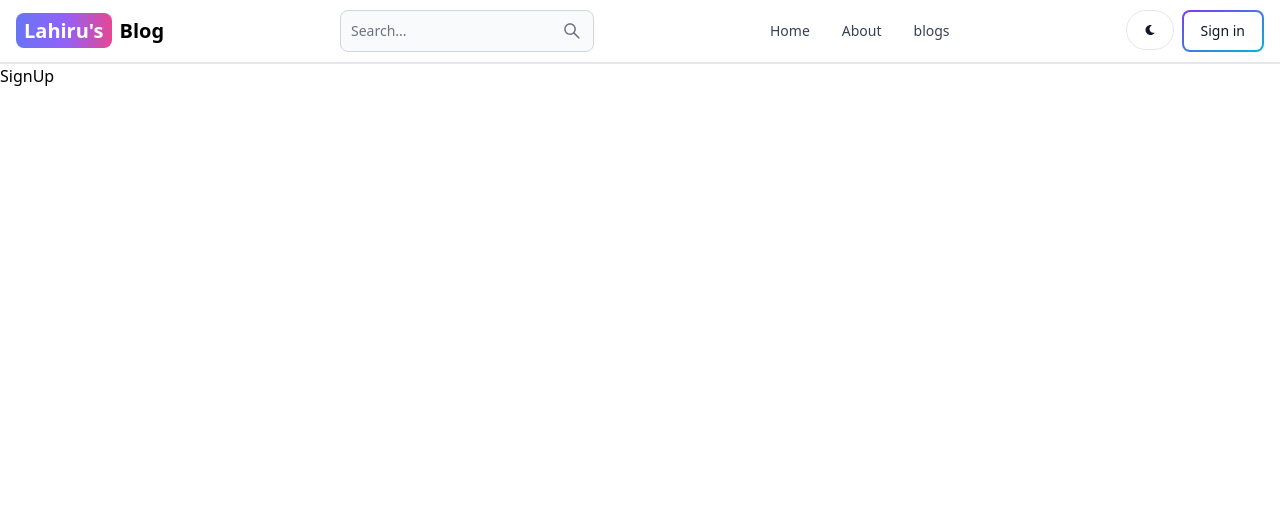
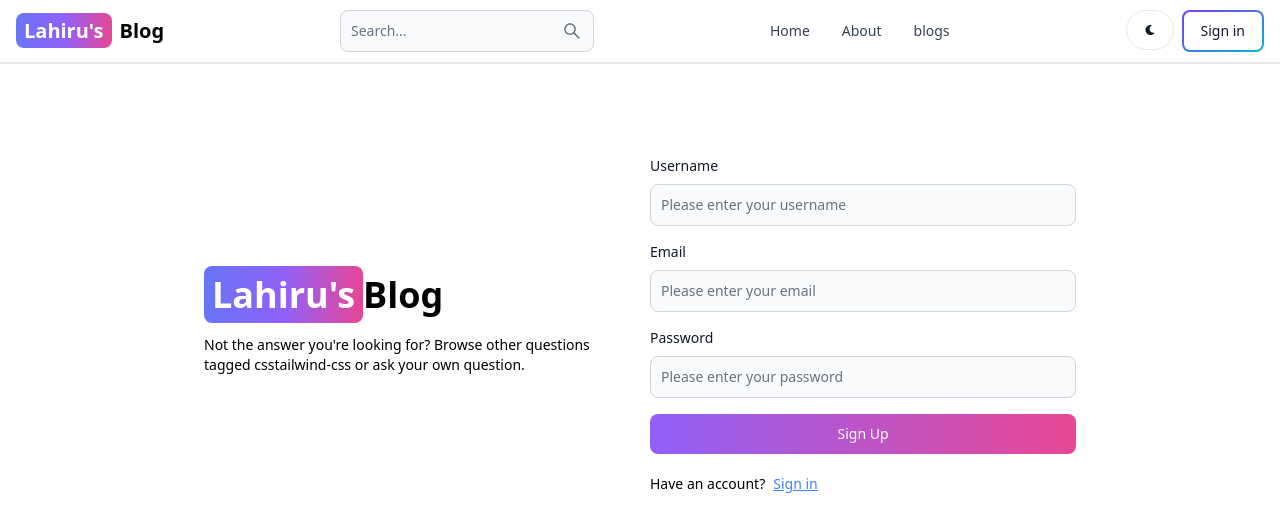
Before and after one commit to LahiruNanayakkaraUOM/Mern-Blog, a React (Vite) app in the folder client/: page /sign-up in a window 1280 px wide. Shown: the top 532 px of the page. Built offline with nearby package versions, Linux system fonts and the light colour scheme.

Commit message:
sign up page ui created

```diff
--- a/client/src/pages/SignUp.jsx
+++ b/client/src/pages/SignUp.jsx
@@ -1,5 +1,64 @@
+import { Button, Label, TextInput } from "flowbite-react";
+import { Link } from "react-router-dom";
+
 export default function SignUp() {
   return (
-    <div>SignUp</div>
-  )
+    <div className="min-h-screen mt-20">
+      <div className="flex p-3 max-w-4xl mx-auto flex-col md:flex-row gap-5 md:items-center">
+        <div className="flex-1">
+          <Link
+            to="/"
+            className="self-center whitespace-nowrap text-4xl font-semibold dark:text-white"
+          >
+            <span
+              className="px-2 py-1 bg-gradient-to-r from-indigo-500
+        via-purple-500 to-pink-500 rounded-lg text-white me-"
+            >
+              Lahiru&#39;s
+            </span>
+            Blog
+          </Link>
+          <p className="text-sm mt-5">
+            Not the answer you&#39;re looking for? Browse other questions tagged
+            csstailwind-css or ask your own question.
+          </p>
+        </div>
+        <div className="flex-1">
+          <form className="flex flex-col gap-4">
+            <div className="flex flex-col gap-2">
+              <Label value="Username"></Label>
+              <TextInput
+              type="text"
+              placeholder="Please enter your username"
+              id="username"
+              ></TextInput>
+            </div>
+
+            <div className="flex flex-col gap-2">
+              <Label value="Email"></Label>
+              <TextInput
+              type="email"
+              placeholder="Please enter your email"
+              id="email"
+              ></TextInput>
+            </div>
+
+            <div className="flex flex-col gap-2">
+              <Label value="Password"></Label>
+              <TextInput
+              type="password"
+              placeholder="Please enter your password"
+              id="password"
+              ></TextInput>
+            </div>
+            <Button gradientDuoTone="purpleToPink" type="submit">Sign Up</Button>
+          </form>
+          <div className="flex gap-2 text-sm mt-5">
+            <span>Have an account?</span>
+            <Link to="/sign-in" className="text-blue-500 underline">Sign in</Link>
+          </div>
+        </div>
+      </div>
+    </div>
+  );
 }
```
